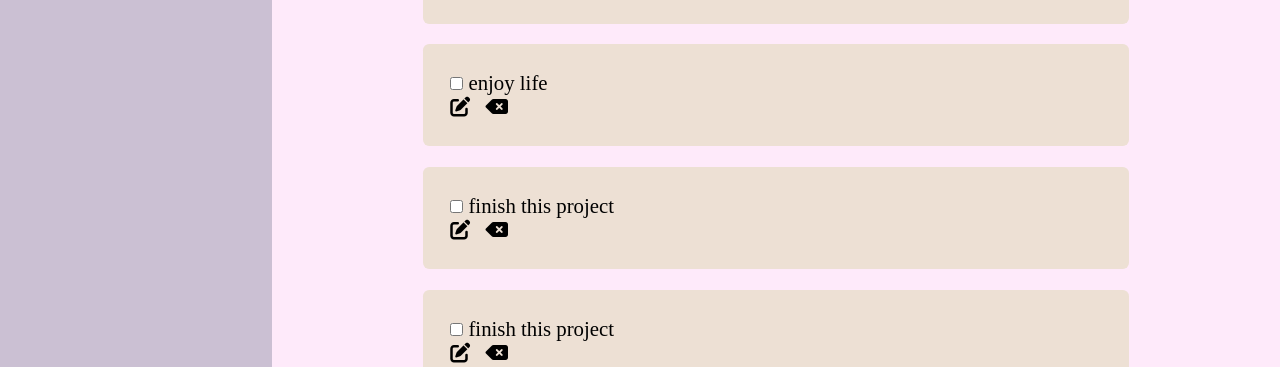
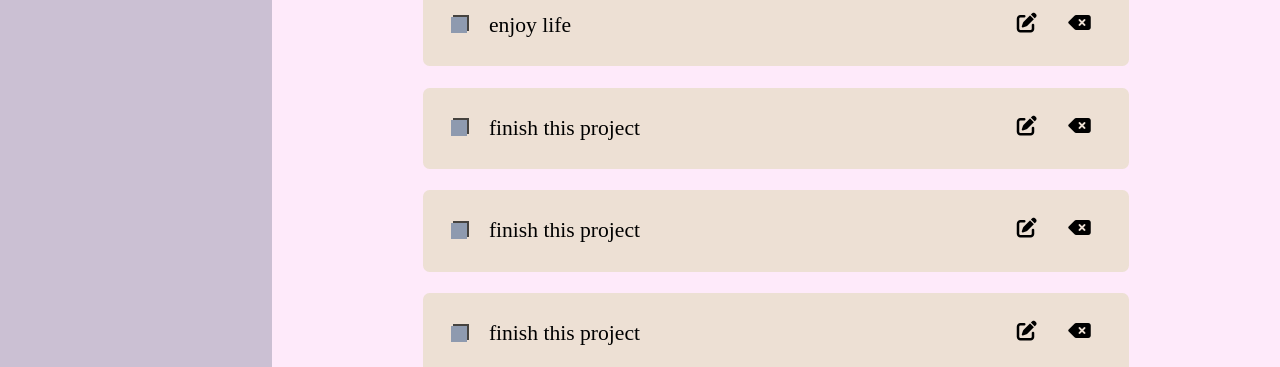
Before and after one commit to Olguta150/tic_tac_toe, a website built with webpack: page dist/index.html in a window 1280 px wide. Shown: the part 457-824 px from the top of the page. Built offline with nearby package versions, Linux system fonts and the light colour scheme.

Commit message:
style the todo items

```diff
--- a/src/style.css
+++ b/src/style.css
@@ -215,7 +215,7 @@ body {
 }
 
 .todo-item {
-    font-size: 1.3rem;
+    font-size: 1.35rem;
     padding: 1.3em;
     margin: 1em 0;
     border-radius: 0.3em;
@@ -227,3 +227,53 @@ body {
 .todo-item:hover {
     transform: scale(1.03);
 }
+
+.todo-item {
+    display: flex;
+    justify-content: space-between;
+}
+
+.todo-item .fa-pen-to-square, .todo-item .fa-delete-left {
+    cursor: pointer;
+}
+
+.todo-item .wrap-todo-item {
+    display: flex;
+    gap: 1em;
+    align-items: center;
+}
+
+.todo-item .options {
+    display: flex;
+    gap: 1em;
+}
+
+.wrap-todo-item label {
+    position: relative;
+}
+
+.wrap-todo-item input[type="checkbox"] {
+    appearance: none;
+    -webkit-appearance: none;
+    background: var(--header-color);
+    width: 1rem;
+    height: 1rem;
+    box-shadow: 2px -2px rgb(0 0 0 / 0.7);
+    /* box-shadow: 2px -2px var(--project-section-color); */
+    transition: all 0.3s ease-in-out;
+}
+
+.wrap-todo-item input[type="checkbox"]:checked {
+    position: absolute;
+    /* width: 50%; */
+    width: 5em;
+    height: 1.5px;
+    background: #000;
+    opacity: .3;
+    box-shadow: none;
+}
+
+.wrap-todo-item input[type="checkbox"]:checked + label {
+    opacity: .5;
+    text-decoration: line-through;
+}
```
